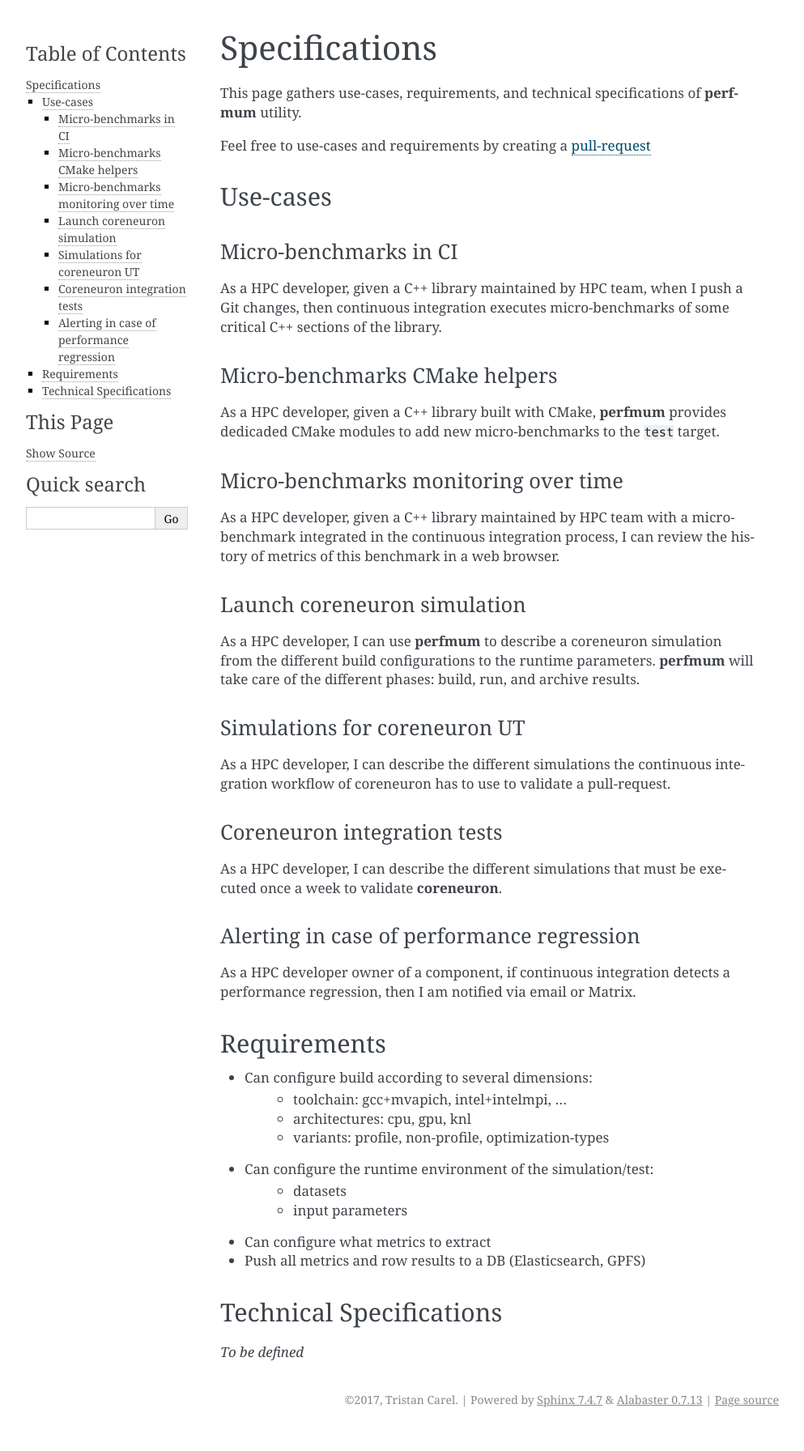
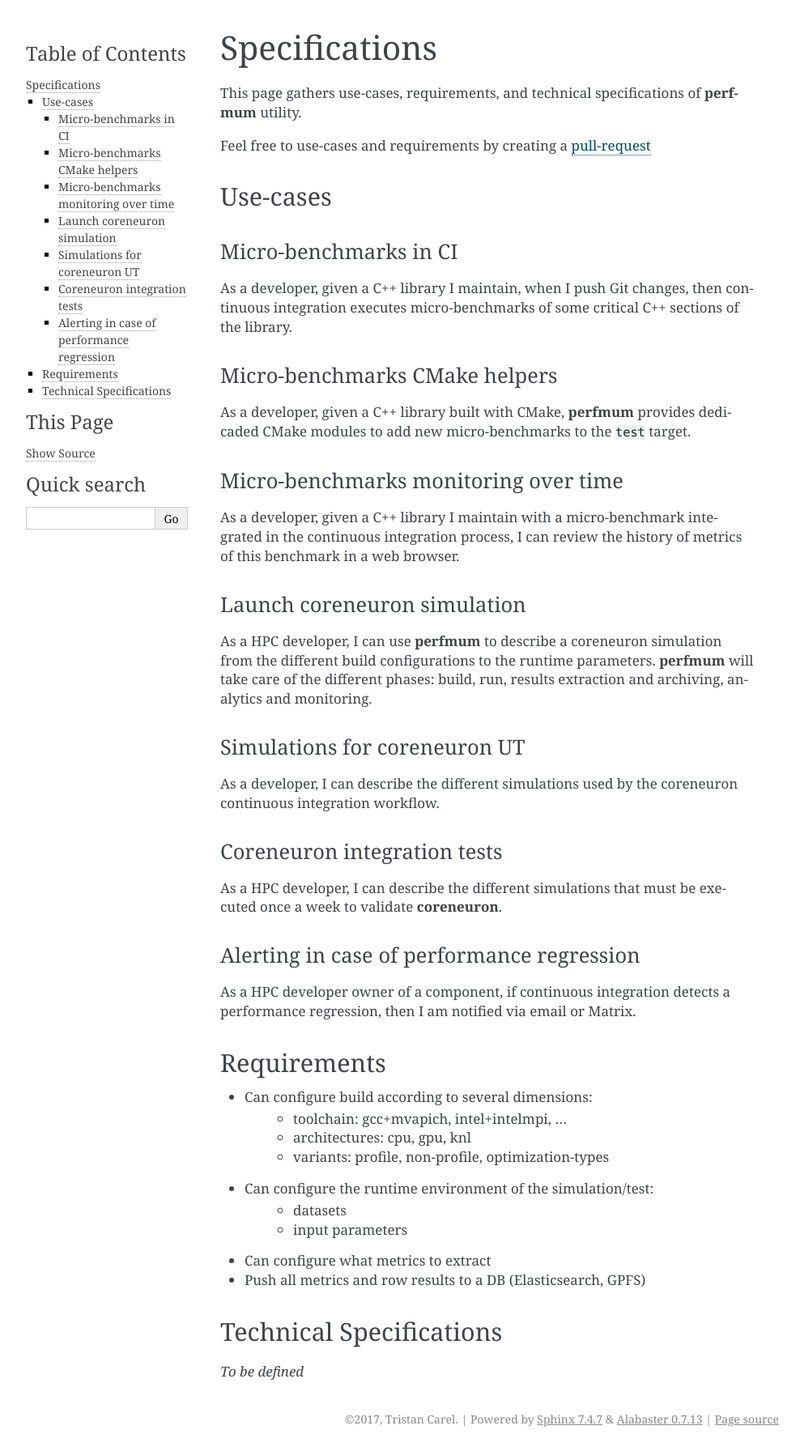
Before and after one commit to tristan0x/perfmum, a Sphinx documentation site: the page built from docs/specifications.rst, in a window 1280 px wide. Shown: the whole page at 81% size, without its empty margins (148-1141 px from the left). Built offline with Sphinx 7.4.7, drawn with Linux system fonts in a browser that asks for light colours; formulas are drawn with MathJax 3; pages that are not in the unit, such as notebooks, are missing from menus; before the commit the page ends 1768 px from its top, so only the background shows below that.

```diff
--- a/docs/specifications.rst
+++ b/docs/specifications.rst
@@ -16,19 +16,19 @@ Use-cases
 
 Micro-benchmarks in CI
 ----------------------
-As a HPC developer, given a C++ library maintained by HPC team, when I
-push a Git changes, then continuous integration
+As a developer, given a C++ library I maintain, when I
+push Git changes, then continuous integration
 executes micro-benchmarks of some critical C++ sections of the library.
 
 Micro-benchmarks CMake helpers
 ------------------------------
-As a HPC developer, given a C++ library built with CMake, **perfmum**
+As a developer, given a C++ library built with CMake, **perfmum**
 provides dedicaded CMake modules to add new micro-benchmarks to the ``test``
 target.
 
 Micro-benchmarks monitoring over time
 -------------------------------------
-As a HPC developer, given a C++ library maintained by HPC team with
+As a developer, given a C++ library I maintain with
 a micro-benchmark integrated in the continuous integration process, I can
 review the history of metrics of this benchmark in a web browser.
 
@@ -36,12 +36,13 @@ Launch coreneuron simulation
 ----------------------------
 As a HPC developer, I can use **perfmum** to describe a coreneuron simulation
 from the different build configurations to the runtime parameters. **perfmum**
-will take care of the different phases: build, run, and archive results.
+will take care of the different phases: build, run, results extraction
+and archiving, analytics and monitoring.
 
 Simulations for coreneuron UT
 -----------------------------
-As a HPC developer, I can describe the different simulations the continuous
-integration workflow of coreneuron has to use to validate a pull-request.
+As a developer, I can describe the different simulations used by the
+coreneuron continuous integration workflow.
 
 Coreneuron integration tests
 ----------------------------
```
Also changed, not shown: README.rst (+18 -0 lines).
